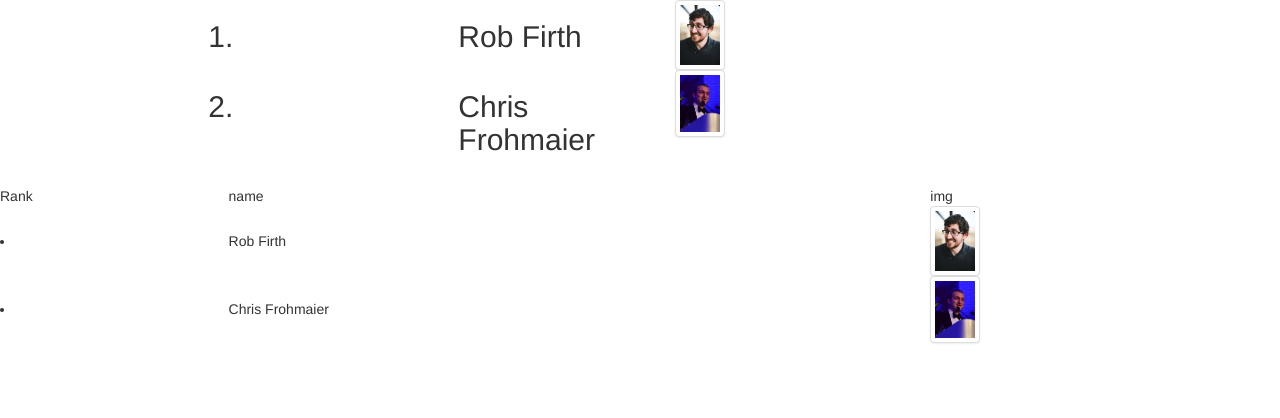
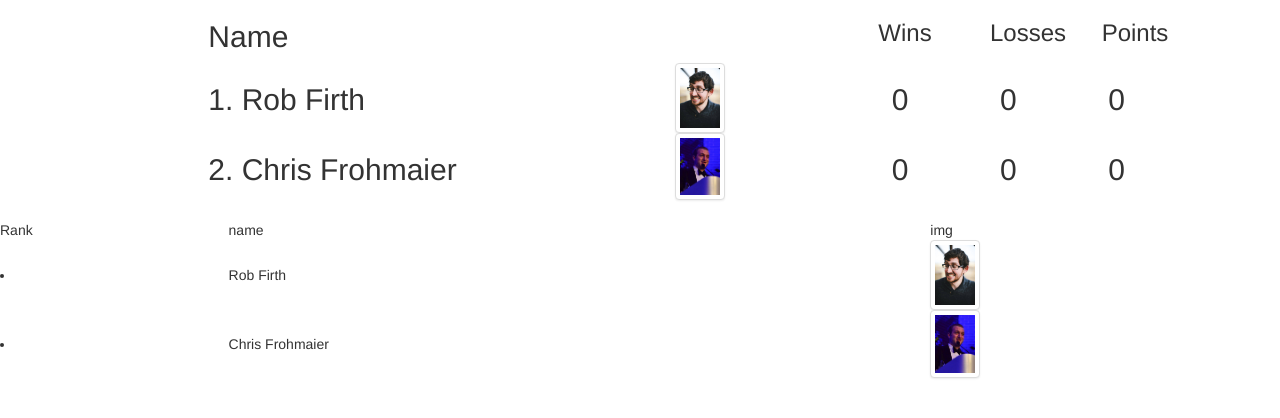
Before and after one commit to RobFirth/astrosquash, a Flask app: page / in a window 1280 px wide. Shown: the part 70-488 px from the top of the page. Run offline with Flask 2, Linux system fonts and the light colour scheme; data comes from the database, SQL or seed files in the repository; some libraries are stand-ins or nearby versions.

Commit message:
structure of list

```diff
--- a/app/templates/home.html
+++ b/app/templates/home.html
@@ -5,19 +5,32 @@
   </div>
 <div>
 <div class="row">
+
+  <div class='row'>
+      <div class="col-md-2"></div>
+      <div class="col-md-4">
+        <p><h2>Name</h2></p>
+      </div>
+      <div class="col-md-2"></div>
+      <div class="col-md-1"><h3>Wins</h3></div>
+      <div class="col-md-1"><h3>Losses</h3></div>
+      <div class="col-md-1"><h3>Points</h3></div>
+  </div>
+
   <ol>
 	{% for p in players.query.order_by('id') %}
 	<div class='row'>
 
       <div class="col-md-2"></div>
-      <div class="col-md-2"><h2><li></li></h2></div>
-      <div class="col-md-2">
-        <p><h2>{{p.name}}</h2></p>
+      <div class="col-md-4">
+        <p><h2><li>{{p.name}}</h2></li></p>
       </div>
       <div class="col-md-2">
         <img class="img-responsive img-thumbnail img-rounded" src="{{p.photourl}}" width="50" alt="">
       </div>
-
+      <div class="col-md-1"><h2>{{p.won}}</h2></div>
+      <div class="col-md-1"><h2>{{p.lost}}</h2></div>
+      <div class="col-md-1"><h2>{{p.won * 3}}</h2></div>
 	</div>
 	{% endfor %}
   </ol>
```
